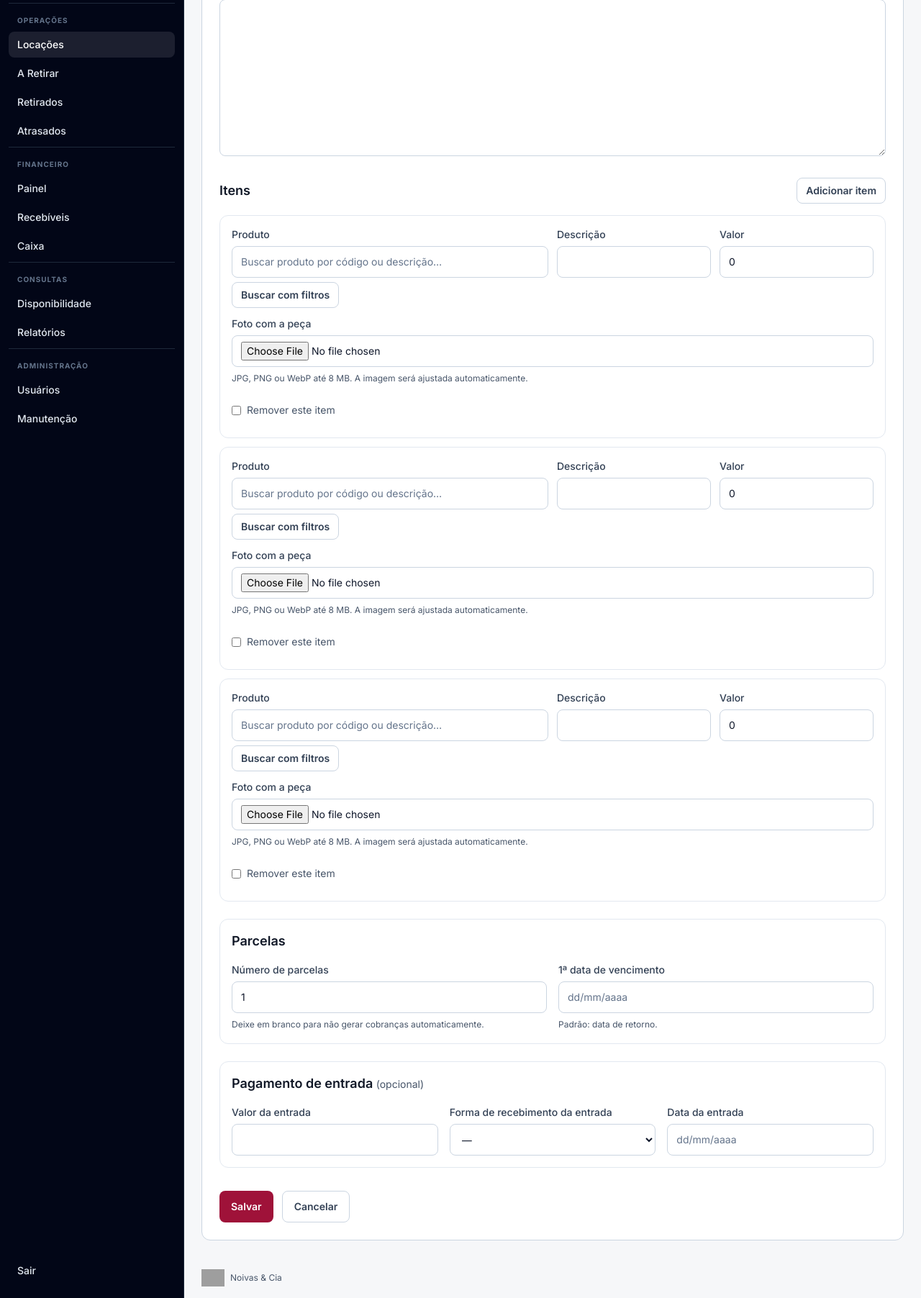
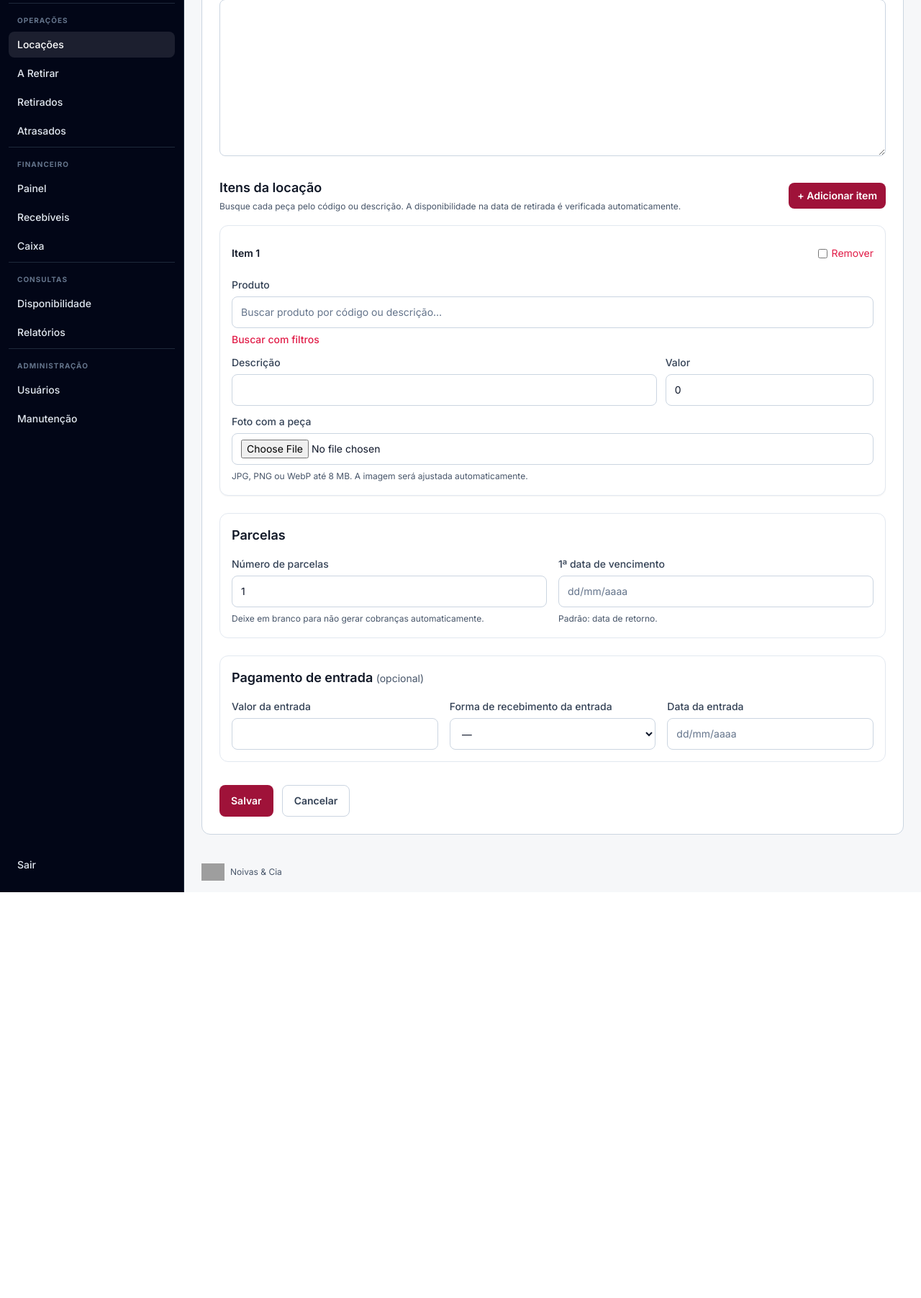
Before and after one commit to elvertoni/noivaecia, a Django app: page /locacoes/nova/ in a window 1280 px wide. Shown: the part 388-2192 px from the top of the page at 72% size. After the commit the page ends 1628 px from the top, so only its background shows below. Run offline with Django 5.2, Linux system fonts and the light colour scheme; the visitor is signed in with stand-in values (Sample User, id 1); style sheets or scripts are compiled from the project's sources; grey boxes are pictures that could not be loaded.

Commit message:
feat(rentals): A5 contract, add-item-by-number, item UX, booking guard
- Contract print switched to A5 with larger (~15pt) fonts and tighter margins
- Add items to an existing rental by typing its number (new entry view + ?add=1 deep link)
- Redesign rental item cards: full-width product search, auto-numbering, extra=1, clearer layout
- Block double-booking: find_overlapping_rental + server-side validation on create/update, prominent client-side availability alert

Co-Authored-By: Claude Opus 4.8 <noreply@anthropic.com>

```diff
--- a/rentals/forms.py
+++ b/rentals/forms.py
@@ -236,7 +236,7 @@ RentalItemFormSet = forms.inlineformset_factory(
     Rental,
     RentalItem,
     form=RentalItemForm,
-    extra=3,
+    extra=1,
     can_delete=True,
 )
 
--- a/rentals/urls.py
+++ b/rentals/urls.py
@@ -1,6 +1,7 @@
 from django.urls import path
 
 from .views import (
+    RentalAddItemEntryView,
     RentalCancelView,
     RentalContractView,
     RentalCreateView,
@@ -16,6 +17,7 @@ app_name = 'rentals'
 urlpatterns = [
     path('', RentalListView.as_view(), name='list'),
     path('nova/', RentalCreateView.as_view(), name='create'),
+    path('adicionar-item/', RentalAddItemEntryView.as_view(), name='add_item_entry'),
     path('itens/<int:pk>/foto/', RentalItemProofPhotoView.as_view(), name='item_photo'),
     path('<int:pk>/', RentalDetailView.as_view(), name='detail'),
     path('<int:pk>/editar/', RentalUpdateView.as_view(), name='update'),
--- a/rentals/views.py
+++ b/rentals/views.py
@@ -15,12 +15,46 @@ from django.views.generic import (
 )
 
 from billing.services import generate_for_rental, register_payment
+from catalog.availability import find_overlapping_rental
 from company.models import Company
 from core.mixins import ModuleAccessMixin, ActionRequiredMixin
 from customers.models import _normalize_name
 
 from .forms import RentalCancelForm, RentalForm, RentalItemFormSet
 from .models import Rental, RentalItem
+
+
+def check_item_availability(items, pickup_date, return_date, exclude_rental_id=None):
+    """Return PT-BR conflict messages for items double-booked in the window (R7.04).
+
+    Skips deleted/empty rows. A product already held by another active rental
+    whose dates overlap [pickup_date, return_date] is flagged so the rental can
+    never be saved over a live booking.
+    """
+    if not (pickup_date and return_date):
+        return []
+    conflicts = []
+    seen = set()
+    for item_form in items.forms:
+        if not getattr(item_form, 'cleaned_data', None):
+            continue
+        if item_form.cleaned_data.get('DELETE'):
+            continue
+        product = item_form.cleaned_data.get('product')
+        if not product or product.pk in seen:
+            continue
+        seen.add(product.pk)
+        clash = find_overlapping_rental(
+            product, pickup_date, return_date, exclude_rental_id=exclude_rental_id,
+        )
+        if clash:
+            conflicts.append(
+                f'A peça {product.category.prefix}{product.code} '
+                f'({product.description or "sem descrição"}) já está alocada na '
+                f'locação #{clash.number} de {clash.customer.name} '
+                f'({clash.pickup_date:%d/%m/%Y} a {clash.return_date:%d/%m/%Y}).'
+            )
+    return conflicts
 
 
 class RentalAccessMixin(ModuleAccessMixin):
@@ -52,6 +86,35 @@ class RentalListView(RentalAccessMixin, ListView):
         ctx['status_filter'] = self.request.GET.get('status', '')
         ctx['status_choices'] = Rental.Status.choices
         return ctx
+
+
+# ── Add item by rental number ───────────────────────────────────────────────
+
+class RentalAddItemEntryView(RentalAccessMixin, View):
+    """Resolve a typed rental number and jump straight to adding items (R7.03).
+
+    Lets staff reopen an existing contract by its number to append another piece
+    without scrolling the list. Lands on the edit screen with the item section
+    expanded (``?add=1``).
+    """
+
+    def get(self, request, *args, **kwargs):
+        raw = (request.GET.get('number') or '').strip().lstrip('#')
+        if not raw.isdigit():
+            messages.error(request, 'Informe um número de locação válido.')
+            return redirect('rentals:list')
+        rental = Rental.objects.filter(number=int(raw)).only('pk', 'number', 'status').first()
+        if not rental:
+            messages.error(request, f'Locação #{raw} não encontrada.')
+            return redirect('rentals:list')
+        if rental.status in (Rental.Status.CANCELLED, Rental.Status.RETURNED):
+            messages.error(
+                request,
+                f'A locação #{rental.number} está '
+                f'{rental.get_status_display().lower()} e não aceita novos itens.',
+            )
+            return redirect(rental.get_absolute_url())
+        return redirect(f"{reverse('rentals:update', args=[rental.pk])}?add=1")
 
 
 # ── Detail ────────────────────────────────────────────────────────────────────
@@ -126,6 +189,20 @@ class RentalCreateView(RentalAccessMixin, CreateView):
         context = self.get_context_data()
         items = context['items']
         if not items.is_valid():
+            return self.form_invalid(form)
+
+        conflicts = check_item_availability(
+            items,
+            form.cleaned_data.get('pickup_date'),
+            form.cleaned_data.get('return_date'),
+        )
+        if conflicts:
+            for message in conflicts:
+                form.add_error(None, message)
+            messages.error(
+                self.request,
+                'Há peças já alocadas para o período. Revise os itens em destaque.',
+            )
             return self.form_invalid(form)
 
         with transaction.atomic():
@@ -213,6 +290,21 @@ class RentalUpdateView(RentalAccessMixin, UpdateView):
             return self.form_invalid(form)
 
         if not items.is_valid():
+            return self.form_invalid(form)
+
+        conflicts = check_item_availability(
+            items,
+            form.cleaned_data.get('pickup_date'),
+            form.cleaned_data.get('return_date'),
+            exclude_rental_id=self.object.pk,
+        )
+        if conflicts:
+            for message in conflicts:
+                form.add_error(None, message)
+            messages.error(
+                self.request,
+                'Há peças já alocadas para o período. Revise os itens em destaque.',
+            )
             return self.form_invalid(form)
 
         with transaction.atomic():
--- a/templates/rentals/rental_form.html
+++ b/templates/rentals/rental_form.html
@@ -74,27 +74,39 @@
 
       <!-- Items -->
       {% if not has_payments %}
+      <div id="itens">
+        <div class="flex items-center justify-between gap-3">
           <div>
-        <div class="flex items-center justify-between">
-          <h2 class="section-title">Itens</h2>
-          <button type="button" id="add-item" class="btn btn-secondary min-h-9 px-3 py-1.5">Adicionar item</button>
+            <h2 class="section-title">Itens da locação</h2>
+            <p class="field-help mt-0.5">Busque cada peça pelo código ou descrição. A disponibilidade na data de retirada é verificada automaticamente.</p>
+          </div>
+          <button type="button" id="add-item" class="btn btn-primary min-h-9 shrink-0 px-3 py-1.5">+ Adicionar item</button>
         </div>
 
         {{ items.management_form }}
         {% if items.non_form_errors %}
-          <div class="mt-2 alert alert-error">{{ items.non_form_errors }}</div>
+          <div class="mt-2 alert alert-error">
+            {% for error in items.non_form_errors %}<p>{{ error }}</p>{% endfor %}
+          </div>
         {% endif %}
 
-        <div id="item-forms" class="mt-4 space-y-3">
+        <div id="item-forms" class="mt-4 space-y-4">
           {% for item_form in items %}
-            <div class="item-form rounded-xl border border-slate-200 p-4">
+            <div class="item-form rounded-xl border border-slate-200 bg-white p-4 shadow-sm">
               {{ item_form.id }}
-              <div class="grid grid-cols-1 gap-3 md:grid-cols-4">
+              <div class="mb-3 flex items-center justify-between gap-3">
+                <h3 class="item-index text-sm font-semibold text-app-ink">Item</h3>
+                <label class="touch-target inline-flex items-center gap-1.5 text-sm text-rose-600" for="{{ item_form.DELETE.id_for_label }}">
+                  {{ item_form.DELETE }} Remover
+                </label>
+              </div>
+
               <!-- Product field with search widget (R7.03/R7.04) -->
-                <div class="field-group md:col-span-2 product-search-field">
+              <div class="field-group product-search-field">
                 <label class="field-label" for="{{ item_form.product.id_for_label }}-search">Produto</label>
                 {{ item_form.product }}
-                  <input type="text" id="{{ item_form.product.id_for_label }}-search" class="product-search-input field-input mt-1"
+                <div class="relative">
+                  <input type="text" id="{{ item_form.product.id_for_label }}-search" class="product-search-input field-input"
                          placeholder="Buscar produto por código ou descrição…"
                          autocomplete="off"
                          data-field-id="{{ item_form.product.id_for_label }}"
@@ -102,25 +114,34 @@
                          aria-autocomplete="list"
                          aria-expanded="false">
                   <div class="product-search-results autocomplete-results hidden" role="listbox"></div>
+                </div>
                 <p class="product-search-status sr-only" aria-live="polite"></p>
-                  <span class="availability-badge hidden text-xs mt-1"></span>
-                  <button type="button" class="open-browse btn btn-secondary mt-2 min-h-9 px-3 py-1.5 text-sm">Buscar com filtros</button>
+                <div class="mt-1.5 flex items-center justify-between gap-2">
+                  <button type="button" class="open-browse text-sm font-medium text-rose-600 hover:underline">Buscar com filtros</button>
+                </div>
+                <div class="availability-badge hidden mt-2 rounded-lg border px-3 py-2 text-sm" role="status" aria-live="polite"></div>
                 {% if item_form.product.errors %}<p class="field-error">{{ item_form.product.errors|striptags }}</p>{% endif %}
               </div>
-                {% for field in item_form.visible_fields %}
-                  {% if field.name != 'DELETE' and field.name != 'product' %}
-                    <div class="field-group {% if field.name == 'proof_photo_upload' %}md:col-span-4{% endif %}">
-                      <label class="field-label" for="{{ field.id_for_label }}">{{ field.label }}</label>
-                      {{ field }}
-                      {% if field.help_text %}<p class="field-help">{{ field.help_text }}</p>{% endif %}
-                      {% if field.errors %}<p class="field-error">{{ field.errors|striptags }}</p>{% endif %}
+
+              <div class="mt-3 grid grid-cols-1 gap-3 sm:grid-cols-3">
+                <div class="field-group sm:col-span-2">
+                  <label class="field-label" for="{{ item_form.description.id_for_label }}">{{ item_form.description.label }}</label>
+                  {{ item_form.description }}
+                  {% if item_form.description.errors %}<p class="field-error">{{ item_form.description.errors|striptags }}</p>{% endif %}
                 </div>
-                  {% endif %}
-                {% endfor %}
+                <div class="field-group">
+                  <label class="field-label" for="{{ item_form.value.id_for_label }}">{{ item_form.value.label }}</label>
+                  {{ item_form.value }}
+                  {% if item_form.value.errors %}<p class="field-error">{{ item_form.value.errors|striptags }}</p>{% endif %}
                 </div>
-              <label class="touch-target mt-3 inline-flex items-center gap-2 text-sm text-app-muted" for="{{ item_form.DELETE.id_for_label }}">
-                {{ item_form.DELETE }} Remover este item
-              </label>
+              </div>
+
+              <div class="field-group mt-3">
+                <label class="field-label" for="{{ item_form.proof_photo_upload.id_for_label }}">{{ item_form.proof_photo_upload.label }}</label>
+                {{ item_form.proof_photo_upload }}
+                {% if item_form.proof_photo_upload.help_text %}<p class="field-help">{{ item_form.proof_photo_upload.help_text }}</p>{% endif %}
+                {% if item_form.proof_photo_upload.errors %}<p class="field-error">{{ item_form.proof_photo_upload.errors|striptags }}</p>{% endif %}
+              </div>
             </div>
           {% endfor %}
         </div>
@@ -184,37 +205,53 @@
 
 {% if not has_payments %}
 <template id="empty-form">
-  <div class="item-form rounded-xl border border-slate-200 p-4">
-    <div class="grid grid-cols-1 gap-3 md:grid-cols-4">
-      <!-- product placeholder, injected by JS -->
-      <div class="field-group md:col-span-2 product-search-field">
-        <label class="field-label" for="{{ items.empty_form.product.id_for_label }}-search">Produto</label>
-        {% with f=items.empty_form %}{{ f.product }}{% endwith %}
-        <input type="text" id="{{ items.empty_form.product.id_for_label }}-search" class="product-search-input field-input mt-1"
+  {% with f=items.empty_form %}
+  <div class="item-form rounded-xl border border-slate-200 bg-white p-4 shadow-sm">
+    {{ f.id }}
+    <div class="mb-3 flex items-center justify-between gap-3">
+      <h3 class="item-index text-sm font-semibold text-app-ink">Item</h3>
+      <label class="touch-target inline-flex items-center gap-1.5 text-sm text-rose-600" for="{{ f.DELETE.id_for_label }}">
+        {{ f.DELETE }} Remover
+      </label>
+    </div>
+
+    <div class="field-group product-search-field">
+      <label class="field-label" for="{{ f.product.id_for_label }}-search">Produto</label>
+      {{ f.product }}
+      <div class="relative">
+        <input type="text" id="{{ f.product.id_for_label }}-search" class="product-search-input field-input"
                placeholder="Buscar produto por código ou descrição…"
                autocomplete="off"
                role="combobox"
                aria-autocomplete="list"
                aria-expanded="false">
         <div class="product-search-results autocomplete-results hidden" role="listbox"></div>
+      </div>
       <p class="product-search-status sr-only" aria-live="polite"></p>
-        <span class="availability-badge hidden text-xs mt-1"></span>
-        <button type="button" class="open-browse btn btn-secondary mt-2 min-h-9 px-3 py-1.5 text-sm">Buscar com filtros</button>
+      <div class="mt-1.5 flex items-center justify-between gap-2">
+        <button type="button" class="open-browse text-sm font-medium text-rose-600 hover:underline">Buscar com filtros</button>
       </div>
-      {% for field in items.empty_form.visible_fields %}
-        {% if field.name != 'DELETE' and field.name != 'product' %}
-          <div class="field-group {% if field.name == 'proof_photo_upload' %}md:col-span-4{% endif %}">
-            <label class="field-label" for="{{ field.id_for_label }}">{{ field.label }}</label>
-            {{ field }}
-            {% if field.help_text %}<p class="field-help">{{ field.help_text }}</p>{% endif %}
+      <div class="availability-badge hidden mt-2 rounded-lg border px-3 py-2 text-sm" role="status" aria-live="polite"></div>
     </div>
-        {% endif %}
-      {% endfor %}
+
+    <div class="mt-3 grid grid-cols-1 gap-3 sm:grid-cols-3">
+      <div class="field-group sm:col-span-2">
+        <label class="field-label" for="{{ f.description.id_for_label }}">{{ f.description.label }}</label>
+        {{ f.description }}
       </div>
-    <label class="touch-target mt-3 inline-flex items-center gap-2 text-sm text-app-muted" for="{{ items.empty_form.DELETE.id_for_label }}">
-      {{ items.empty_form.DELETE }} Remover este item
-    </label>
+      <div class="field-group">
+        <label class="field-label" for="{{ f.value.id_for_label }}">{{ f.value.label }}</label>
+        {{ f.value }}
       </div>
+    </div>
+
+    <div class="field-group mt-3">
+      <label class="field-label" for="{{ f.proof_photo_upload.id_for_label }}">{{ f.proof_photo_upload.label }}</label>
+      {{ f.proof_photo_upload }}
+      {% if f.proof_photo_upload.help_text %}<p class="field-help">{{ f.proof_photo_upload.help_text }}</p>{% endif %}
+    </div>
+  </div>
+  {% endwith %}
 </template>
 {% endif %}
 
@@ -501,8 +538,27 @@
   const totalForms = document.getElementById('id_{{ items.prefix }}-TOTAL_FORMS');
   const container = document.getElementById('item-forms');
   const tpl = document.getElementById('empty-form');
-  if (tpl && totalForms && container) {
-    document.getElementById('add-item').addEventListener('click', function () {
+
+  // Number the visible (non-removed) item cards as "Item 1", "Item 2"…
+  function renumberItems() {
+    if (!container) return;
+    let n = 0;
+    container.querySelectorAll('.item-form').forEach(function (row) {
+      const del = row.querySelector('input[type="checkbox"][name$="-DELETE"]');
+      const label = row.querySelector('.item-index');
+      if (del && del.checked) {
+        row.classList.add('opacity-50');
+        if (label) label.textContent = 'Item removido';
+        return;
+      }
+      row.classList.remove('opacity-50');
+      n += 1;
+      if (label) label.textContent = `Item ${n}`;
+    });
+  }
+
+  function addItemRow(focus) {
+    if (!tpl || !totalForms || !container) return null;
     const index = parseInt(totalForms.value, 10);
     const fragment = tpl.content.cloneNode(true);
     updateFormsetFragment(fragment, index);
@@ -511,6 +567,24 @@
     const row = container.lastElementChild;
     markRentalDateInputs(row);
     attachProductSearch(row);
+    renumberItems();
+    if (focus) {
+      const input = row.querySelector('.product-search-input');
+      if (input) input.focus();
+      row.scrollIntoView({ behavior: 'smooth', block: 'center' });
+    }
+    return row;
+  }
+
+  if (tpl && totalForms && container) {
+    document.getElementById('add-item').addEventListener('click', function () {
+      addItemRow(true);
+    });
+    // Re-number when an item is toggled for removal.
+    container.addEventListener('change', function (event) {
+      if (event.target.matches('input[type="checkbox"][name$="-DELETE"]')) {
+        renumberItems();
+      }
     });
   }
 
@@ -601,20 +675,39 @@
     if (valueInput && !valueInput.value) valueInput.value = product.value;
   }
 
+  // Alert-box state classes for the availability badge.
+  const BADGE_STATES = {
+    checking: 'border-slate-200 bg-slate-50 text-app-muted',
+    free: 'border-emerald-200 bg-emerald-50 text-emerald-700 font-medium',
+    busy: 'border-red-300 bg-red-50 text-red-700 font-semibold',
+    error: 'border-amber-200 bg-amber-50 text-amber-800',
+  };
+  const ALL_BADGE_CLASSES = Object.values(BADGE_STATES).join(' ').split(' ');
+
+  function setBadge(badge, state, text) {
+    badge.classList.remove('hidden', ...ALL_BADGE_CLASSES);
+    badge.classList.add(...BADGE_STATES[state].split(' '));
+    badge.textContent = text;
+  }
+
   function checkAvailability(productId, row, badge, pickupDateInput) {
     const d = window.NoivasCiaForms && window.NoivasCiaForms.getDateInputIsoValue
       ? window.NoivasCiaForms.getDateInputIsoValue(pickupDateInput)
       : (pickupDateInput ? pickupDateInput.value : '');
-    if (!productId || !d) return;
+    if (!productId || !d) {
+      // No pickup date yet — can't verify; prompt the user instead of staying silent.
+      if (productId && badge) {
+        setBadge(badge, 'error', 'Informe a data de retirada para verificar a disponibilidade.');
+      }
+      return;
+    }
 
     row._availabilityRequestId = (row._availabilityRequestId || 0) + 1;
     const currentRequestId = row._availabilityRequestId;
     if (row._availabilityController) row._availabilityController.abort();
     row._availabilityController = new AbortController();
 
-    badge.classList.remove('hidden', 'text-emerald-700', 'text-red-700');
-    badge.classList.add('text-app-muted');
-    badge.textContent = 'Verificando disponibilidade...';
+    setBadge(badge, 'checking', 'Verificando disponibilidade…');
 
     fetch(`${availabilityUrl}?product_id=${encodeURIComponent(productId)}&date=${encodeURIComponent(d)}`, {
       signal: row._availabilityController.signal,
@@ -625,20 +718,20 @@
       })
       .then(function (data) {
         if (currentRequestId !== row._availabilityRequestId) return;
-        badge.classList.remove('text-app-muted', 'text-emerald-700', 'text-red-700');
         if (data.available) {
-          badge.textContent = 'Disponível';
-          badge.classList.add('text-emerald-700');
+          setBadge(badge, 'free', '✓ Peça disponível para a data de retirada.');
         } else {
-          badge.textContent = `Em uso: locação #${data.rental_number} (${data.customer}) até ${data.return_date}`;
-          badge.classList.add('text-red-700');
+          setBadge(
+            badge,
+            'busy',
+            `⚠ Peça já alocada na locação #${data.rental_number} (${data.customer}) até ${data.return_date}. ` +
+            'Confirme antes de salvar para não duplicar a reserva.'
+          );
         }
       })
       .catch(function (error) {
         if (error.name === 'AbortError' || currentRequestId !== row._availabilityRequestId) return;
-        badge.classList.remove('text-app-muted', 'text-emerald-700');
-        badge.classList.add('text-red-700');
-        badge.textContent = 'Não foi possível verificar disponibilidade.';
+        setBadge(badge, 'error', 'Não foi possível verificar a disponibilidade.');
       });
   }
 
@@ -879,6 +972,33 @@
 
   // Attach to existing item rows
   document.querySelectorAll('.item-form').forEach(attachProductSearch);
+  renumberItems();
+
+  // Re-verify every selected product when the pickup date changes, so the
+  // availability warnings never go stale after the user edits the date.
+  function recheckAllAvailability() {
+    const pickupDateInput = document.getElementById('id_pickup_date');
+    document.querySelectorAll('.item-form').forEach(function (row) {
+      const productSelect = row.querySelector('select[name$="-product"]');
+      const badge = row.querySelector('.availability-badge');
+      if (productSelect && productSelect.value && badge) {
+        checkAvailability(productSelect.value, row, badge, pickupDateInput);
+      }
+    });
+  }
+  const pickupInput = document.getElementById('id_pickup_date');
+  if (pickupInput) {
+    pickupInput.addEventListener('change', recheckAllAvailability);
+  }
+
+  // Deep-link from "Adicionar item à locação nº" (?add=1): expand the items
+  // section, add a fresh row, and drop the cursor in its product search.
+  if (new URLSearchParams(window.location.search).get('add') === '1') {
+    const section = document.getElementById('itens');
+    if (section) {
+      addItemRow(true);
+    }
+  }
 })();
 </script>
 {% endblock %}
```
Also changed, not shown: catalog/availability.py (+24 -0 lines), rentals/tests.py (+67 -0 lines), templates/rentals/rental_contract.html (+21 -21 lines), templates/rentals/rental_list.html (+13 -3 lines). Lines whose indentation alone changed are shown as unchanged.
